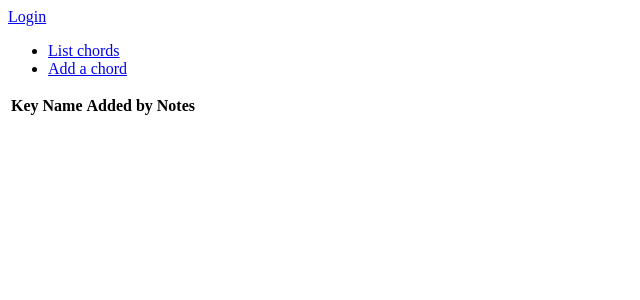
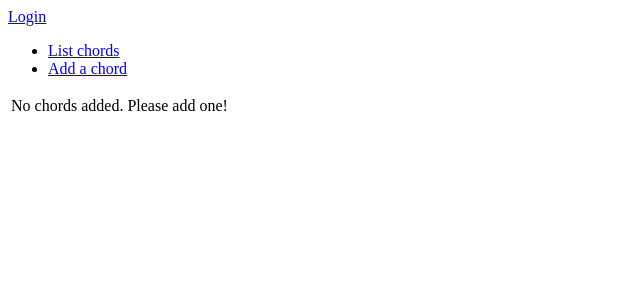
Before and after one commit to otahontas/chords, a Flask app: page /chords in a window 1280 px wide. Shown: the top 300 px of the page, without its empty margins (0-640 px from the left). Run offline with Flask 2, Linux system fonts and the light colour scheme; data that the repository does not hold is empty.

Commit message:
Continuing from previous: now list chords view is really nudging for more input

```diff
--- a/application/templates/chords/list.html
+++ b/application/templates/chords/list.html
@@ -2,6 +2,11 @@
 
 {% block body %}
   <table>
+    {% if not chords %}
+    <tr>
+        <td>No chords added. Please add one!</td>
+    </tr>
+    {% else %}
     <tr>
       <th>Key</th>
       <th>Name</th>
@@ -26,5 +31,6 @@
         </td>
       </tr>
       {% endfor %}
+     {% endif %}
   </table>
 {% endblock %}
```
Lines whose indentation alone changed are shown as unchanged.
